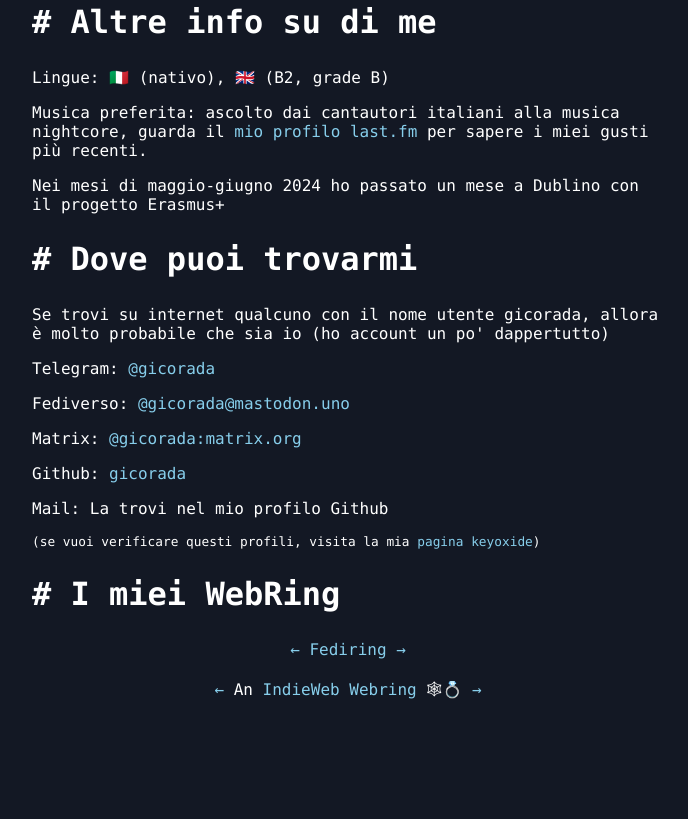
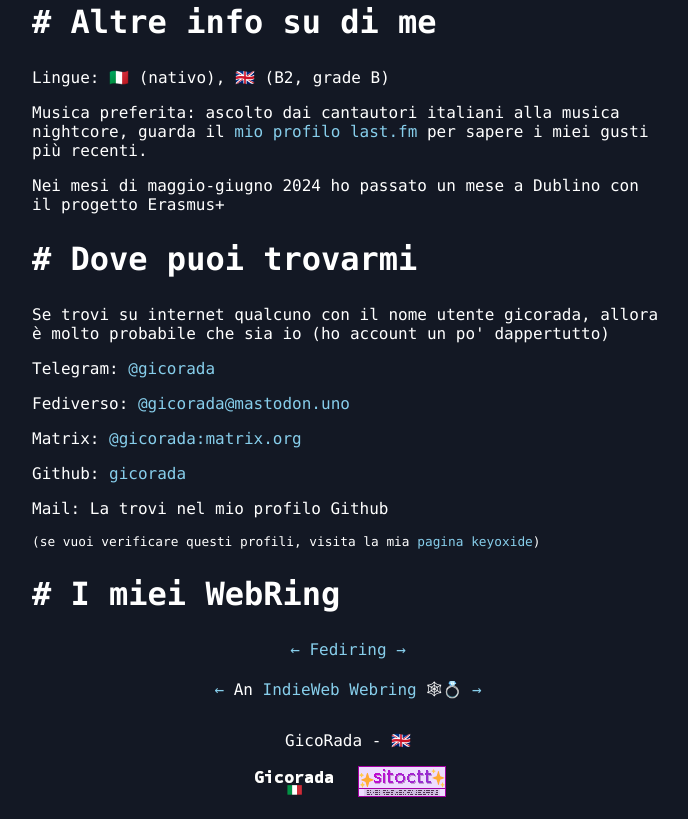
Before and after one commit to gicorada/gicorada, a plain HTML site: page index.html in a window 1280 px wide. Shown: the part 976-1795 px from the top of the page, without its empty margins (292-980 px from the left). Before the commit the page ends 1752 px from the top, so only its background shows below. Drawn offline with Linux system fonts and the light colour scheme; no server answers.

Commit message:
Aggiunti bottoni 88x31

```diff
--- a/index.html
+++ b/index.html
@@ -115,6 +115,28 @@
 			-
 			<a href="./en/index.html">🇬🇧</a>
 		</p>
+
+		<a
+			class="site-button"
+			href="#"
+		><img
+			style="image-rendering:pixelated; -ms-interpolation-mode:nearest-neighbor;"
+			alt="Sito di GicoRada" title="Sito di GicoRada"
+			src="./img/88x31/gicorada_88x31.png"
+		/></a>
+
+		<a
+			class="site-button"
+			href="https://sitoctt.octt.eu.org"
+			target="_blank" rel="noopener nofollow"
+		><img
+			style="image-rendering:pixelated; -ms-interpolation-mode:nearest-neighbor;"
+			alt="✨sitoctt✨" title="✨sitoctt✨"
+			src="./img/88x31/sitoctt_88x31.png"
+		/></a>
+
+
+
 	</footer>
 
 	<script src="./nowPlaying.js"></script>
--- a/style.css
+++ b/style.css
@@ -26,13 +26,6 @@ main {
 }
 
 footer {
-	position: sticky;
-	bottom: 0;
-	width: 100%;
-
-	background-color:  #131824;
-}
-footer p {
 	padding: 10px;
 	text-align: center;
 }
@@ -55,6 +48,12 @@ a {
 }
 a:hover {
 	color: lightblue;
+}
+
+.site-button {
+	background-color: #131824;
+	color: white;
+	padding: 5px;
 }
 
 .mini {
```
Also changed, not shown: img/88x31/gicorada_88x31.png (added), img/88x31/sitoctt_88x31.png (added).
